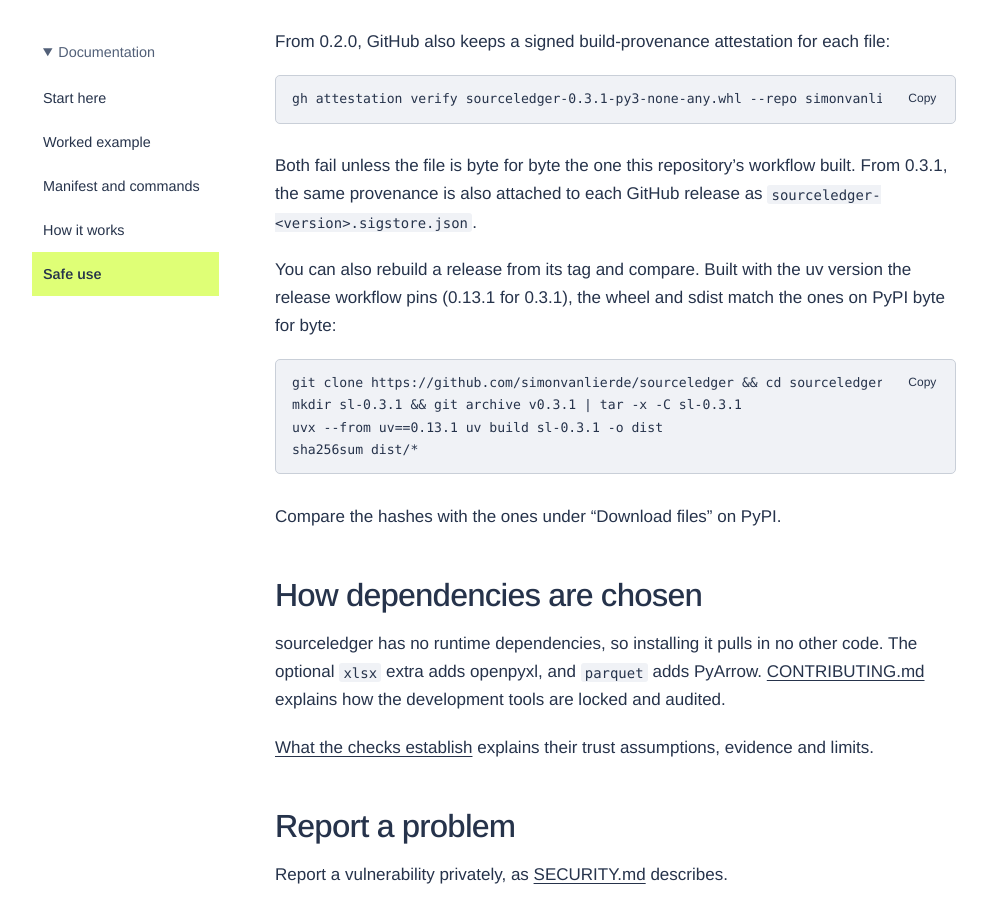
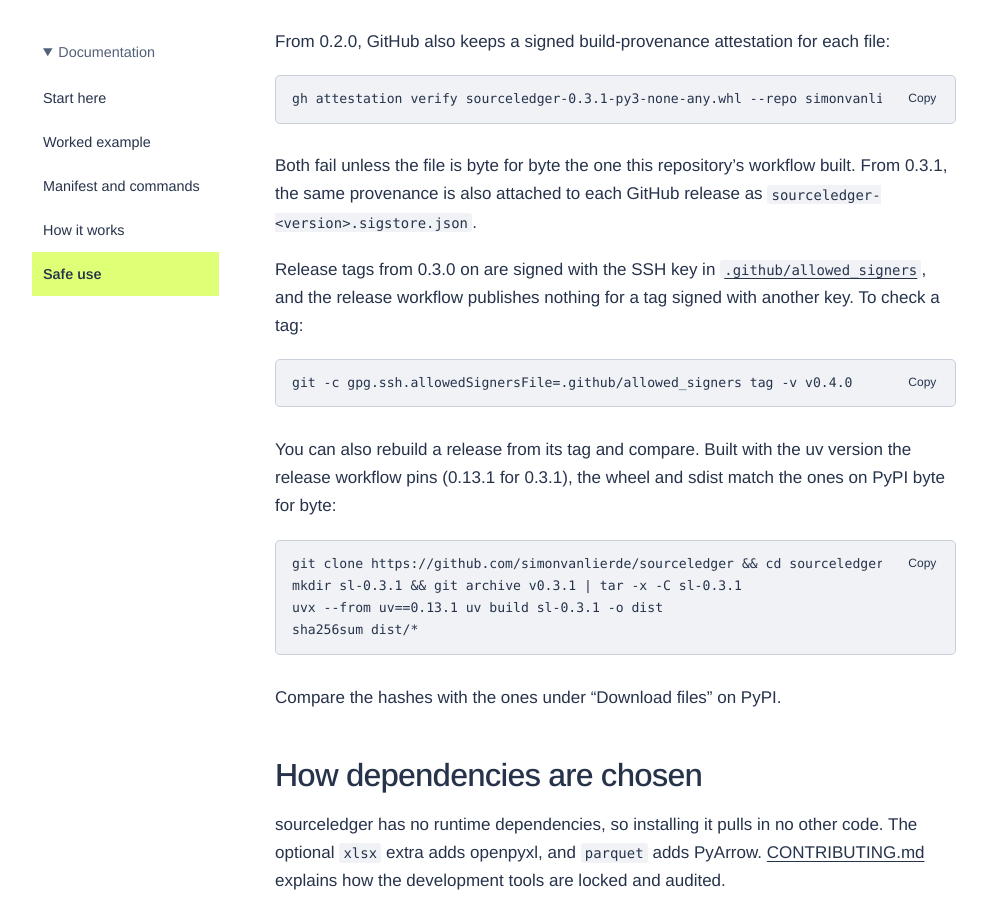
Before and after one commit to simonvanlierde/sourceledger, a Jekyll site: the page built from docs/secure-use.md, in a window 1280 px wide and 900 px high, scrolled down 3522 px. Shown: the whole window, without its empty margins (5-992 px from the left). Built offline with Jekyll 4.4.1, drawn with Linux system fonts in a browser that asks for light colours.

Commit message:
ci: publish only tags signed with an allowed key
The release workflow published from any pushed v* tag. A check on
GitHub's verification flag alone would accept a tag signed by any key
registered to any GitHub account. The build job now verifies the
annotated tag with git tag -v against .github/allowed_signers, read
from the default branch, since the tagged commit's own copy is whatever
the tag's pusher committed. The file lists the SSH key that signed
v0.3.0 to v0.4.0.

- secure-use.md says how to check a tag the same way
- the workflow itself still comes from the tagged commit, so the pypi
  environment's required reviewer remains the gate this backs up

Signed-off-by: Simon van Lierde <90462640+simonvanlierde@users.noreply.github.com>

````diff
--- a/docs/secure-use.md
+++ b/docs/secure-use.md
@@ -138,6 +138,14 @@
 From 0.3.1, the same provenance is also attached to each GitHub release as
 `sourceledger-<version>.sigstore.json`.
 
+Release tags from 0.3.0 on are signed with the SSH key in
+[`.github/allowed_signers`](https://github.com/simonvanlierde/sourceledger/blob/main/.github/allowed_signers),
+and the release workflow publishes nothing for a tag signed with another key. To check a tag:
+
+```sh
+git -c gpg.ssh.allowedSignersFile=.github/allowed_signers tag -v v0.4.0
+```
+
 You can also rebuild a release from its tag and compare. Built with the uv version the
 release workflow pins (0.13.1 for 0.3.1), the wheel and sdist match the ones on PyPI byte
 for byte:
````
Also changed, not shown: .github/workflows/python-release.yml, CHANGELOG.md, 2 other files.
